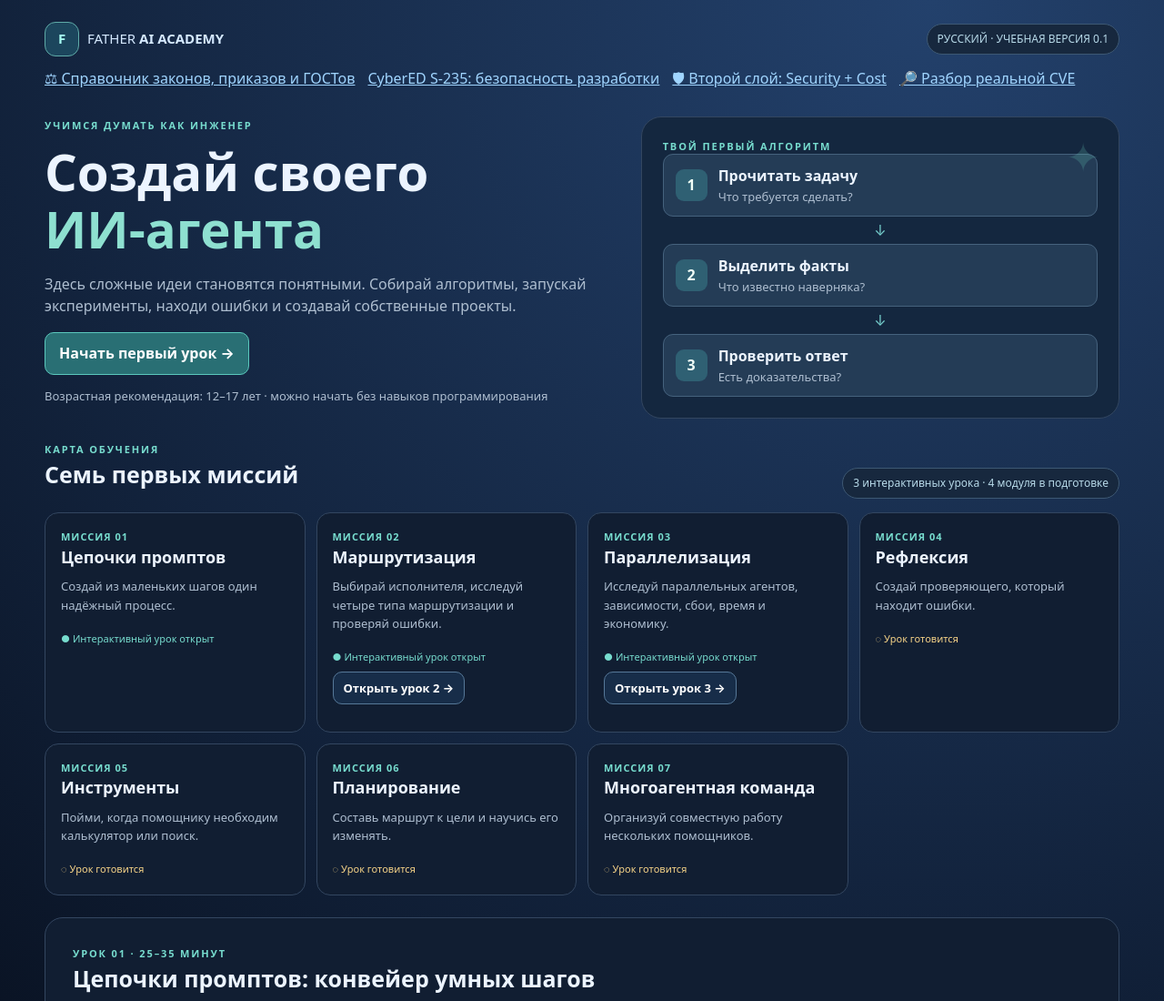
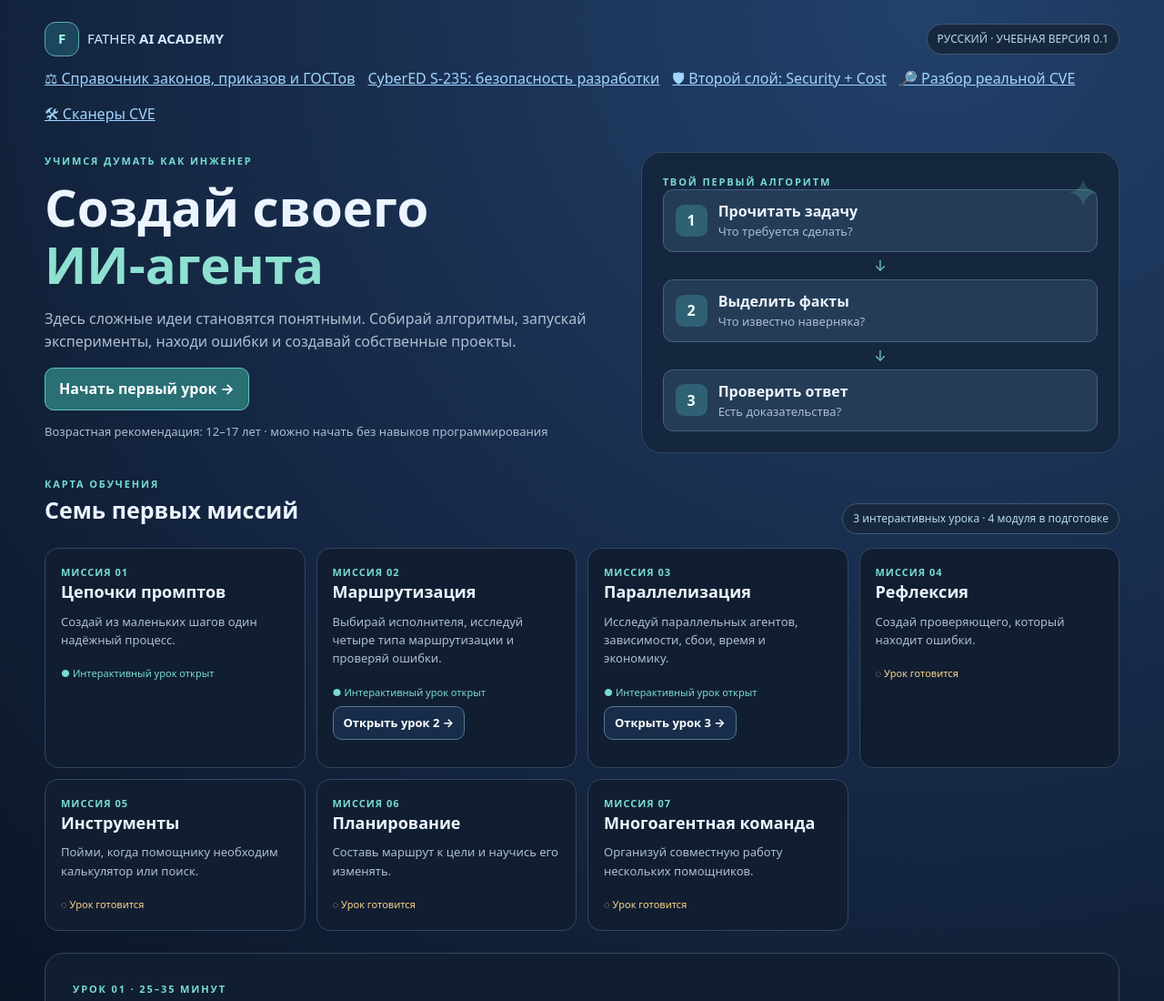
Before and after one commit to VictorKVS/FATHER_CODEX, a plain HTML site: page docs/school/index.html in a window 1280 px wide. Shown: the top 1100 px of the page at 91% size. Drawn offline with Linux system fonts and the light colour scheme.

Commit message:
docs(academy): link scanner guide, Windows installer and CVSS lab

```diff
--- a/docs/school/index.html
+++ b/docs/school/index.html
@@ -7,7 +7,7 @@
 </style></head><body>
 <div class="shell">
 <header class="bar"><a class="home" href="../index.html"><span class="mark">F</span>FATHER <strong>AI ACADEMY</strong></a><span class="chip">РУССКИЙ · УЧЕБНАЯ ВЕРСИЯ 0.1</span></header>
-<nav aria-label="Справочник безопасности" style="display:flex;gap:14px;flex-wrap:wrap;margin:12px 0 20px"><a href="../reference/security-regulations.html">⚖ Справочник законов, приказов и ГОСТов</a><a href="courses/CYBERED_S235_SECURE_DEVELOPMENT_RU.md">CyberED S-235: безопасность разработки</a><a href="security-layer.html">🛡 Второй слой: Security + Cost</a><a href="vulnerability-case-study.html">🔎 Разбор реальной CVE</a></nav>
+<nav aria-label="Справочник безопасности" style="display:flex;gap:14px;flex-wrap:wrap;margin:12px 0 20px"><a href="../reference/security-regulations.html">⚖ Справочник законов, приказов и ГОСТов</a><a href="courses/CYBERED_S235_SECURE_DEVELOPMENT_RU.md">CyberED S-235: безопасность разработки</a><a href="security-layer.html">🛡 Второй слой: Security + Cost</a><a href="vulnerability-case-study.html">🔎 Разбор реальной CVE</a><a href="vulnerability-scanners.html">🛠 Сканеры CVE</a></nav>
 <div class="hero"><div><div class="eyebrow">Учимся думать как инженер</div><h1>Создай своего<br><span style="color:#8ee0d0">ИИ-агента</span></h1><p class="sub">Здесь сложные идеи становятся понятными. Собирай алгоритмы, запускай эксперименты, находи ошибки и создавай собственные проекты.</p><a href="#lesson" class="btn" style="display:inline-block;text-decoration:none">Начать первый урок →</a><p class="small">Возрастная рекомендация: 12–17 лет · можно начать без навыков программирования</p></div>
 <div class="art" aria-label="Схема учебного конвейера"><div class="eyebrow">Твой первый алгоритм</div><div class="hero-cards"><div class="hero-step"><i>1</i><div><b>Прочитать задачу</b><div class="small">Что требуется сделать?</div></div></div><div class="arrow">↓</div><div class="hero-step"><i>2</i><div><b>Выделить факты</b><div class="small">Что известно наверняка?</div></div></div><div class="arrow">↓</div><div class="hero-step"><i>3</i><div><b>Проверить ответ</b><div class="small">Есть доказательства?</div></div></div></div></div></div>
 <div class="heading"><div><div class="eyebrow">Карта обучения</div><h2>Семь первых миссий</h2></div><span class="chip">3 интерактивных урока · 4 модуля в подготовке</span></div>
```
